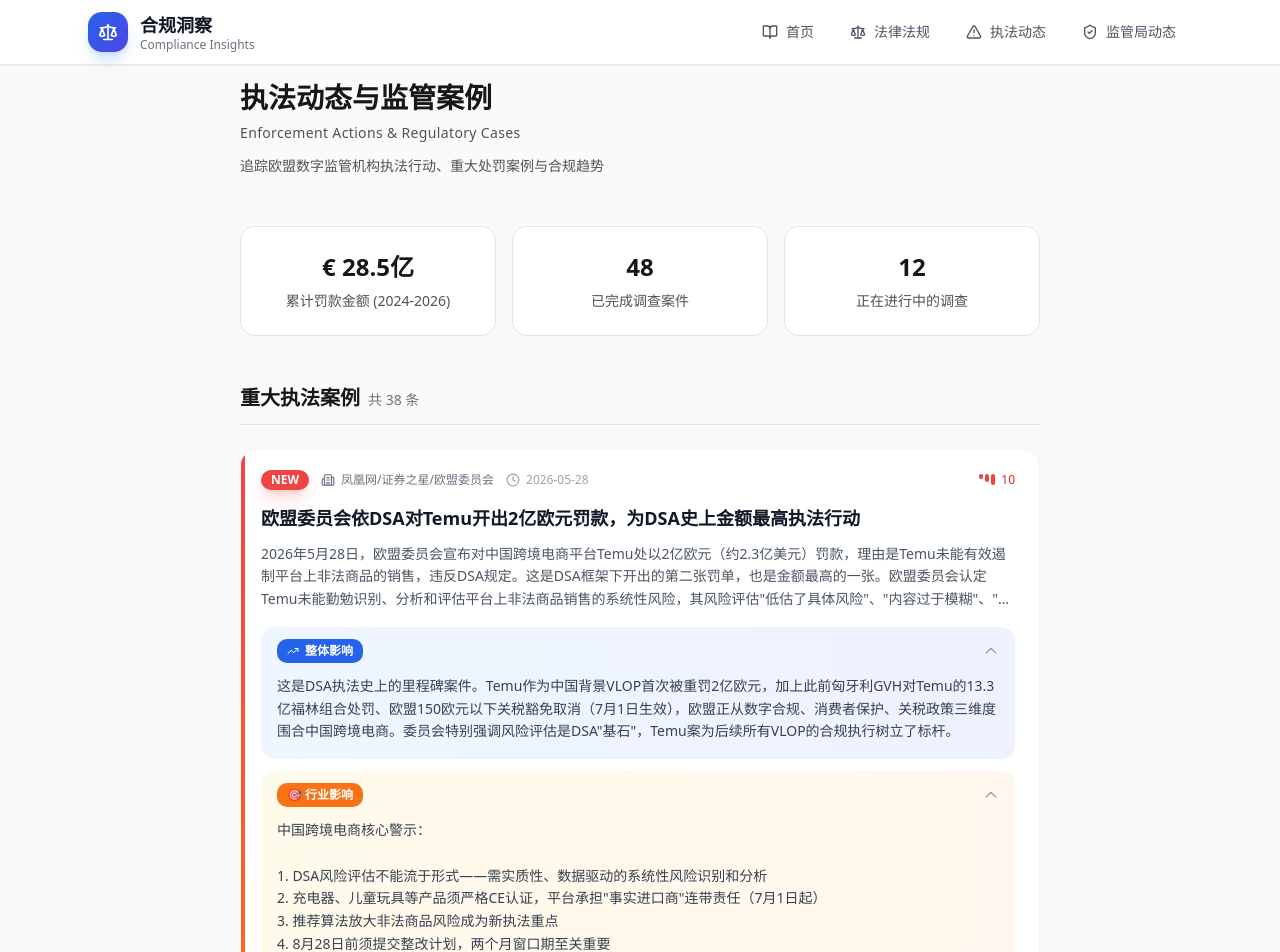
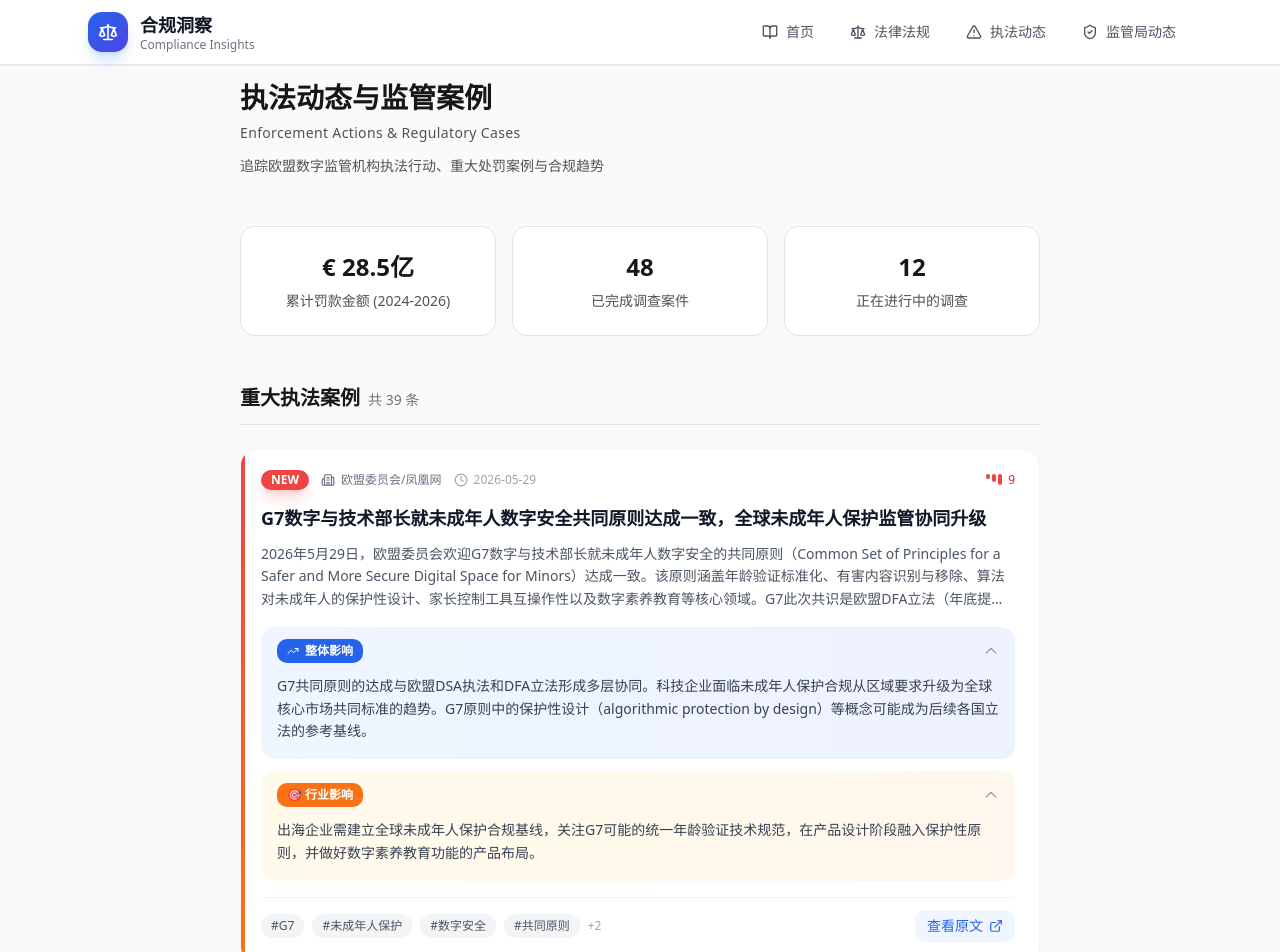
Before and after one commit to lbook820-gif/aspgcminsight, a React (Vite) app: page /#/enforcement in a window 1280 px wide. Shown: the top 952 px of the page. Built offline with nearby package versions, Linux system fonts and the light colour scheme.

Commit message:
feat: daily update 2026-06-01

```diff
--- a/package.json
+++ b/package.json
@@ -74,7 +74,7 @@
     "tailwindcss": "^3.4.19",
     "tailwindcss-animate": "^1.0.7",
     "tw-animate-css": "^1.4.0",
-    "typescript": "^5.7.3",
+    "typescript": "^5.9.3",
     "typescript-eslint": "^8.46.4",
     "vite": "^7.3.3"
   },
--- a/src/pages/DPAs.tsx
+++ b/src/pages/DPAs.tsx
@@ -147,6 +147,22 @@
       '在欧洲运营的云服务商和关键基础设施企业需关注：1）ENISA Root下的CVE编号管理体系将提升漏洞披露的时效性和协调性；2）欧盟网络安全监管（NIS2、DORA）对漏洞管理的合规要求将逐步细化；3）建议将ENISA CVE体系融入企业内部漏洞管理流程。',
     tags: ['ENISA', 'CVE', '漏洞管理', '网络安全', '欧洲'],
     link: 'https://www.enisa.europa.eu/news/new-cve-numbering-authorities-under-enisa-root',
+    isNew: true,
+  },
+  {
+    id: 'dpa-eu-017',
+    source: 'European Commission (欧盟委员会)',
+    date: '2026-05-29',
+    heat: 8,
+    title: '欧盟发布DSA可信举报人指南草案并征求意见，为非法内容标记机制设定全欧盟统一标准',
+    summary:
+      '2026年5月29日，欧盟委员会发布《数字服务法》可信举报人（Trusted Flaggers）指南草案并公开征求意见。可信举报人是DSA框架下由各国数字服务协调员认定的专门识别在线非法内容的组织，其举报享有平台优先处理权。指南草案明确了可信举报人的认定标准、运作流程、撤销机制及权利义务边界，旨在建立全欧盟统一的治理框架。该指南是DSA内容审核体系的核心操作规范，将提升非法内容发现和移除的效率。',
+    overallImpact:
+      '可信举报人制度是DSA内容审核体系的支柱。统一指南将加速非法内容移除速度，与NIS2统一模板形成行政标准化的双轨推进。结合近期对Temu、Meta、TikTok的执法行动，欧盟正形成「标准制定+执法执行」的双轮驱动。',
+    industryImpact:
+      '平台需调整内容审核算法优先处理可信举报人标记；与目标市场可信举报人组织建立沟通渠道；升级自动化审核能力；保存完整处理记录以备年度审计。',
+    tags: ['DSA', '可信举报人', '非法内容', '指南', '欧盟'],
+    link: 'https://digital-strategy.ec.europa.eu/en/news',
     isNew: true,
   },
   {
--- a/src/pages/Enforcement.tsx
+++ b/src/pages/Enforcement.tsx
@@ -311,6 +311,22 @@
       '中国出海企业的关键启示：\n\n1. 搜索生态重构：欧盟裁定可能为比价平台、旅游服务等出海企业带来搜索流量的公平竞争机会\n2. AI门槛降低：若欧盟强制谷歌开放Gemini接口，将直接降低中国AI产品在欧盟的竞争门槛\n3. 多线监管包围：DMA罚款+Android AI系统级能力开放（7月底裁定）+广告技术案（29.5亿欧元）形成三线施压\n4. 全球协同监管：美国司法部推动谷歌搜索垄断案可能强制出售Chrome，跨大西洋监管合力加速\n5. 合规红线：DMA第6条"自我优待"禁令对所有守门人平台具有通用警示意义',
     tags: ['谷歌', 'DMA', '反垄断', '欧盟', '搜索', 'Alphabet', '罚款', '自我优待'],
     link: 'https://stock.10jqka.com.cn/usstock/20260526/c676980119.shtml',
+    isNew: true,
+  },
+  {
+    id: 'e40',
+    source: '欧盟委员会/凤凰网',
+    date: '2026-05-29',
+    heat: 9,
+    title: 'G7数字与技术部长就未成年人数字安全共同原则达成一致，全球未成年人保护监管协同升级',
+    summary:
+      '2026年5月29日，欧盟委员会欢迎G7数字与技术部长就未成年人数字安全的共同原则（Common Set of Principles for a Safer and More Secure Digital Space for Minors）达成一致。该原则涵盖年龄验证标准化、有害内容识别与移除、算法对未成年人的保护性设计、家长控制工具互操作性以及数字素养教育等核心领域。G7此次共识是欧盟DFA立法（年底提交）和DSA未成年人执法（Meta案）的国际政策延伸，标志着G7主要经济体在未成年人网络保护领域首次形成统一政策行动框架。',
+    overallImpact:
+      'G7共同原则的达成与欧盟DSA执法和DFA立法形成多层协同。科技企业面临未成年人保护合规从区域要求升级为全球核心市场共同标准的趋势。G7原则中的保护性设计（algorithmic protection by design）等概念可能成为后续各国立法的参考基线。',
+    industryImpact:
+      '出海企业需建立全球未成年人保护合规基线，关注G7可能的统一年龄验证技术规范，在产品设计阶段融入保护性原则，并做好数字素养教育功能的产品布局。',
+    tags: ['G7', '未成年人保护', '数字安全', '共同原则', '年龄验证', '算法保护'],
+    link: 'https://digital-strategy.ec.europa.eu/en/news',
     isNew: true,
   },
   {
--- a/src/pages/Home.tsx
+++ b/src/pages/Home.tsx
@@ -11,6 +11,38 @@
 // 合规新闻数据库 - 近一年内大厂和中企合规新闻(已验证原文链接)
 const allNews: NewsItem[] = [
   // ==================== 2026年新闻 ====================
+  {
+    id: '2026-059',
+    source: '欧盟委员会/凤凰网',
+    date: '2026-05-29',
+    heat: 9,
+    title: 'G7数字与技术部长就未成年人数字安全共同原则达成一致，为未成年人打造更安全的数字空间',
+    summary:
+      '2026年5月29日，在G7数字与技术部长会议期间，欧盟委员会欢迎G7就未成年人数字安全共同原则（Common Set of Principles for a Safer and More Secure Digital Space for Minors）达成一致。该共同原则是G7在儿童网络安全领域首次形成的统一政策框架，涵盖年龄验证标准化、有害内容识别与移除、算法对未成年人的保护性设计、家长控制工具互操作性以及数字素养教育等核心领域。欧盟内部市场专员表示，G7在未成年人保护领域的协调行动为全球数字治理树立了重要标杆。该原则将作为G7各国后续国内立法和国际合作的指导框架，并定期评估实施进展。此前，欧盟已依据DSA对TikTok成瘾性设计、Meta未成年人保护不力等展开调查，并于5月12日宣布DFA立法计划。G7此次共同原则的达成，与欧盟未成年人保护监管攻势形成全球协同效应。',
+    overallImpact:
+      'G7未成年人数字安全共同原则的达成，标志着全球主要经济体在数字未成年人保护领域首次形成统一政策框架。与欧盟DSA执法（Meta未成年人案）和DFA立法（成瘾性设计禁令）形成多层次协同：G7提供政治共识基础，欧盟提供法律执行框架，成员国提供具体实施路径。此原则将推动年龄验证技术标准化，加速各国最低准入年龄立法进程，并可能成为国际数字合作的新范式。对于科技企业而言，这意味着未成年人保护合规将从「欧盟区域要求」升级为「全球核心市场共同标准」。',
+    industryImpact:
+      '对出海科技企业的战略启示：\n\n1. 全球化合规趋势：G7共同原则意味着未成年人保护合规正从欧盟扩展至G7所有主要经济体（美国、英国、日本、加拿大、法国、德国、意大利），建议建立全球统一的未成年人保护合规基线\n2. 年龄验证技术：G7将推动年龄验证标准化，建议技术团队关注可能出台的G7统一技术规范，提前适配\n3. 保护性设计原则：算法推荐、内容审核、家长控制等功能需满足共同原则提出的「保护性设计」要求\n4. 数字素养教育：G7原则包含数字素养教育要求，企业可在产品中嵌入教育资源功能\n对当前已在欧盟面临执法压力的平台（TikTok、Meta等），G7共识将形成更大范围的合规压力传导',
+    tags: ['G7', '未成年人保护', '数字安全', '共同原则', '年龄验证', '数字素养', '算法保护'],
+    link: 'https://digital-strategy.ec.europa.eu/en/news',
+    isNew: true,
+  },
+  {
+    id: '2026-058',
+    source: '欧盟委员会/凤凰网/IT之家',
+    date: '2026-05-29',
+    heat: 8,
+    title: '欧盟就DSA可信举报人指南草案公开征求意见，为非法内容标记机制设定统一标准',
+    summary:
+      '2026年5月29日，欧盟委员会发布《数字服务法》（DSA）可信举报人（Trusted Flaggers）指南草案并公开征求意见。可信举报人是DSA框架下的关键制度设计——由各国数字服务协调员认定的专门识别在线非法内容的组织（如网络安全机构、消费者保护协会等），其举报内容享有平台优先处理权。指南草案明确了可信举报人的认定标准、运作流程、撤销机制以及权利义务边界，旨在建立全欧盟统一的可信举报人治理框架，确保各国认定标准和操作流程的一致性。该指南将帮助各成员国数字服务协调员在DSA框架下有效运作可信举报人制度，提升在线非法内容发现和移除的效率。征求意见截止日期为规定期限内。',
+    overallImpact:
+      '可信举报人制度是DSA内容审核体系的核心支柱之一。DSA要求VLOPs和VLOSEs优先处理可信举报人标记的非法内容。统一指南的出台将提升该制度的实践效能，加速非法内容移除速度。与5月26日NIS2统一报告模板类似，欧盟正通过标准化操作指南将DSA的立法承诺转化为可执行的日常管理工具，进一步压实平台的内容审核义务。此举与欧盟同期对Temu（非法商品）、Meta（未成年人保护）、TikTok（广告透明度）的执法行动形成「标准制定+执法执行」的双轮驱动。',
+    industryImpact:
+      '中国出海VLOP及相关平台影响：\n\n1. 合规优先级调整：可信举报人的标记内容享有法定优先处理权，平台需调整内容审核队列算法，确保可信举报人提交的通知获得最优先处理\n2. 响应时效要求：对可信举报人标记的非法内容，平台需在规定时限内完成审核和处置，建议升级自动化审核能力\n3. 信任协作关系：建议与目标市场可信举报人组织建立沟通渠道，了解其重点关注内容和标记标准\n4. 内部制度对接：将可信举报人制度纳入平台内容审核SOP，建立专门的对接和反馈流程\n5. 合规记录：建议保留完整的可信举报人通知处理记录，以应对DSA年度合规审计',
+    tags: ['DSA', '可信举报人', '非法内容', '指南', '欧盟', '内容审核'],
+    link: 'https://digital-strategy.ec.europa.eu/en/news',
+    isNew: true,
+  },
   {
     id: '2026-057',
     source: '凤凰网/证券之星/新浪财经',
@@ -1413,7 +1445,13 @@
       <strong>英国云服务监管加速：</strong>英国CMA拟于5月对微软商业软件生态启动战略市场地位调查，聚焦云服务软件许可限制。若认定微软违规，可能要求调整许可模式，对阿里云等中国云服务商构成市场机会。
                     </p>
                     <p className="text-[#737373] italic mt-3">
-                      💡 出海企业需重点关注：AI系统风险评估、年龄验证技术部署、广告透明度合规、英国DMCC云服务监管动态、DMA云服务监管扩展、AI训练数据版权合规。
+                      <strong>G7未成年人数字安全共同原则达成（5月29日）：</strong>G7数字与技术部长就未成年人网络安全共同原则达成一致，G7在儿童网络安全领域首次形成统一政策框架，推动年龄验证标准化和算法保护性设计。
+                    </p>
+                    <p>
+                      <strong>欧盟DSA可信举报人指南征求意见（5月29日）：</strong>欧盟发布DSA可信举报人指南草案，为非法内容标记机制设立全欧盟统一标准，强化内容审核体系的制度化建设。
+                    </p>
+                    <p className="text-[#737373] italic mt-3">
+                      💡 出海企业需重点关注：Temu违规风险评估整改（8月28日截止）、AI系统风险评估、年龄验证技术部署、G7未成年人保护全球化合规、DSA可信举报人制度对接、AI训练数据版权合规。
                     </p>
                   </div>
                 </div>
--- a/src/pages/Laws.tsx
+++ b/src/pages/Laws.tsx
@@ -26,9 +26,9 @@
     name: '《数字服务法》(DSA) — 内容审核与平台责任',
     status: '已生效',
     summary:
-      '2024年2月起全面适用，要求大型在线平台建立内容审核机制、广告透明度系统和风险管理体系。2026年5月28日，欧盟依据DSA对Temu处以2亿欧元最高罚单，认定其风险评估严重不足，未能有效遏制非法商品销售。此前欧盟已对X（原Twitter）处以1.2亿欧元罚款。目前欧盟正评估将ChatGPT（1.204亿月活）纳入VLOP监管范围。VLOP需履行系统性风险评估、年度外部审计、广告透明度、研究人员数据访问等严格义务。违规最高可面临全球年营收6%罚款。移动应用作为内容传播渠道，需建立投诉处理机制和非法内容报告系统。',
+      '2024年2月起全面适用，要求大型在线平台建立内容审核机制、广告透明度系统和风险管理体系。2026年5月28日，欧盟依据DSA对Temu处以2亿欧元最高罚单，认定其风险评估严重不足，未能有效遏制非法商品销售。5月29日，欧盟发布DSA可信举报人指南草案征求意见。此前欧盟已对X（原Twitter）处以1.2亿欧元罚款。目前欧盟正评估将ChatGPT（1.204亿月活）纳入VLOP监管范围。VLOP需履行系统性风险评估、年度外部审计、广告透明度、研究人员数据访问等严格义务。违规最高可面临全球年营收6%罚款。',
     impactScope: '社交媒体、内容平台、电商应用',
-    updateTime: '2026-05-26',
+    updateTime: '2026-05-29',
   },
   {
     id: '4',
```
Also changed, not shown: 4 other files (tests, documents, lock files or other folders).
